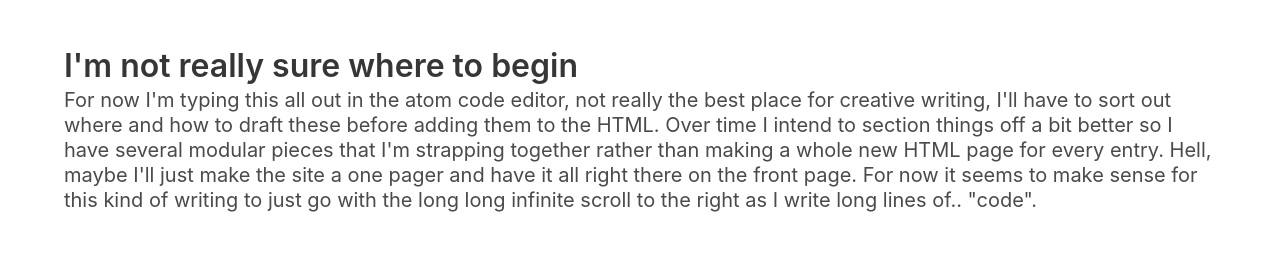
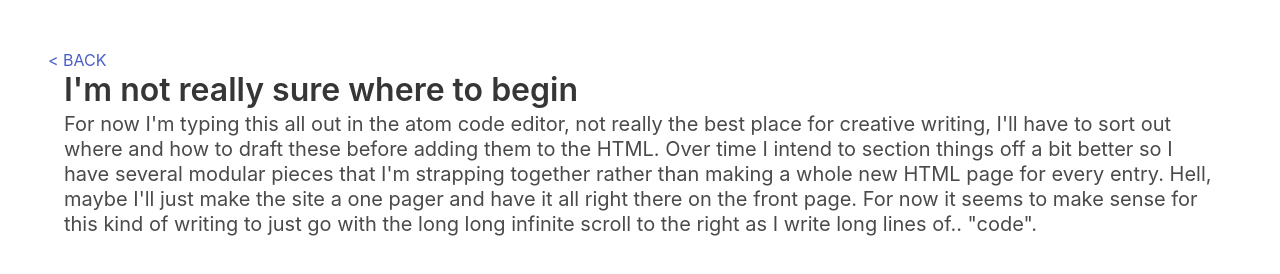
Before and after one commit to Brianmitchtay/Brianmitchtay.github.io, a website: page first-thoughts.html in a window 1280 px wide. Drawn offline with nearby package versions, Linux system fonts and the light colour scheme.

Commit message:
add back button

```diff
--- a/first-thoughts.html
+++ b/first-thoughts.html
@@ -8,6 +8,9 @@
   </head>
   <body>
   <section class="section">
+    <div class="nav">
+      <p><a href="index.html">  &lt BACK </a> </p>
+    </div>
     <div class="container">
       <h1 class="title">
         I'm not really sure where to begin
```
